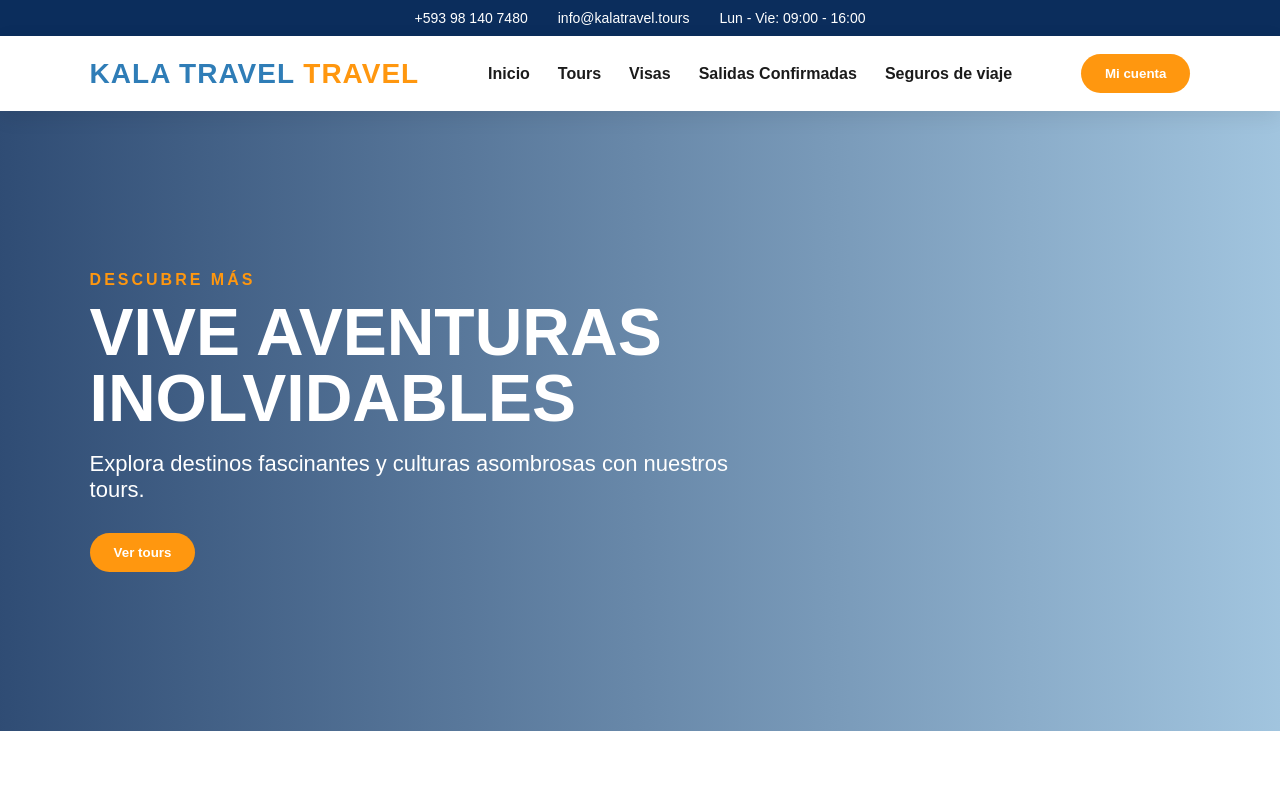
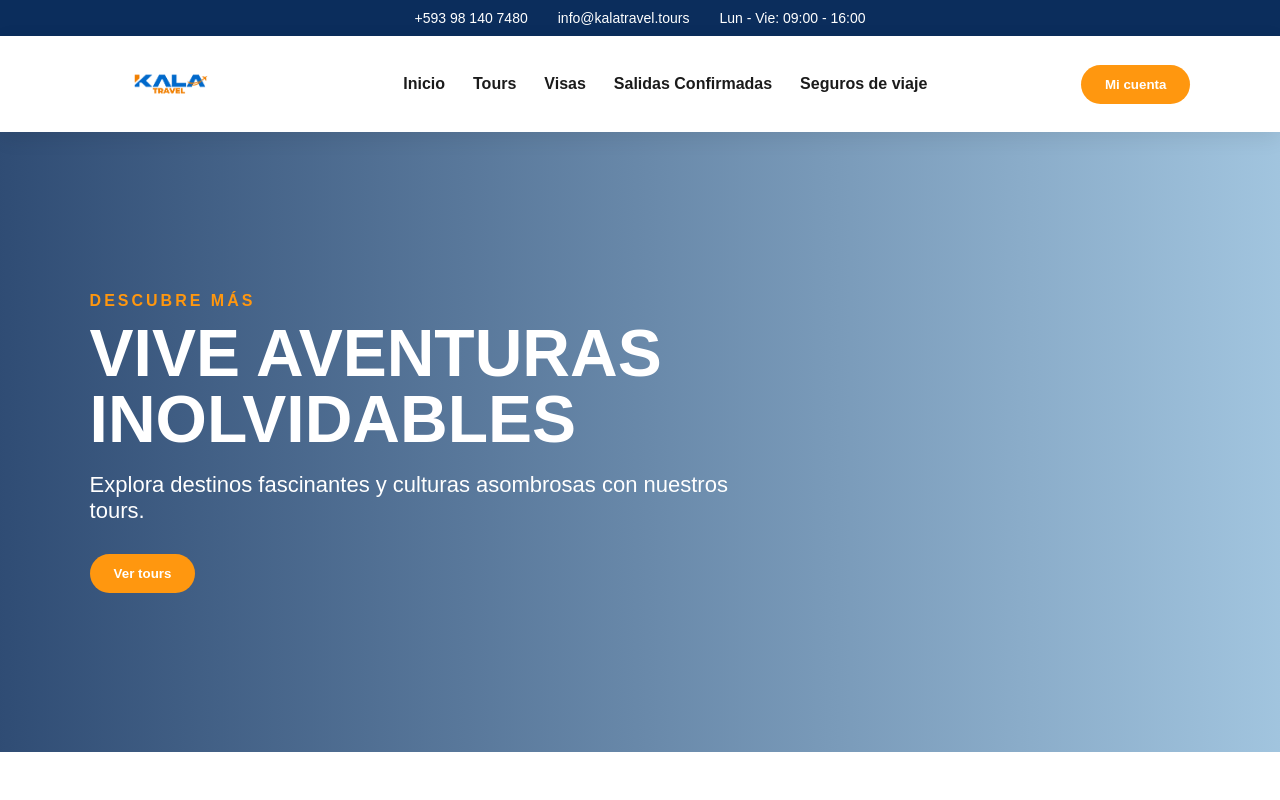
Before and after one commit to InfoKT23/Kala_Travel_pagina, a Next.js app: page / in a window 1280 px wide. Shown: the top 800 px of the page. Built offline with nearby package versions, Linux system fonts and the light colour scheme.

Commit message:
LOGO IMAGEN

```diff
--- a/app/globals.css
+++ b/app/globals.css
@@ -46,15 +46,12 @@ a {
 }
 
 .logo {
-  font-weight: 900;
-  color: var(--azul);
-  font-size: 28px;
-  letter-spacing: 1px;
+  display: flex;
+  align-items: center;
 }
 
-.logo::after {
-  content: " TRAVEL";
-  color: var(--naranja);
+.logo img {
+  object-fit: contain;
 }
 
 .navbar ul {
--- a/components/Header.jsx
+++ b/components/Header.jsx
@@ -1,3 +1,4 @@
+import Image from "next/image";
 export default function Header() {
   return (
     <header>
@@ -8,7 +9,14 @@ export default function Header() {
       </div>
 
       <nav className="navbar">
-        <div className="logo">KALA TRAVEL</div>
+        <div className="logo">
+          <Image
+            src="/images/logo.png"
+            alt="Kala Travel"
+            width={160}
+            height={60}
+          />
+        </div>
         <ul>
           <li>Inicio</li>
           <li>Tours</li>
```
